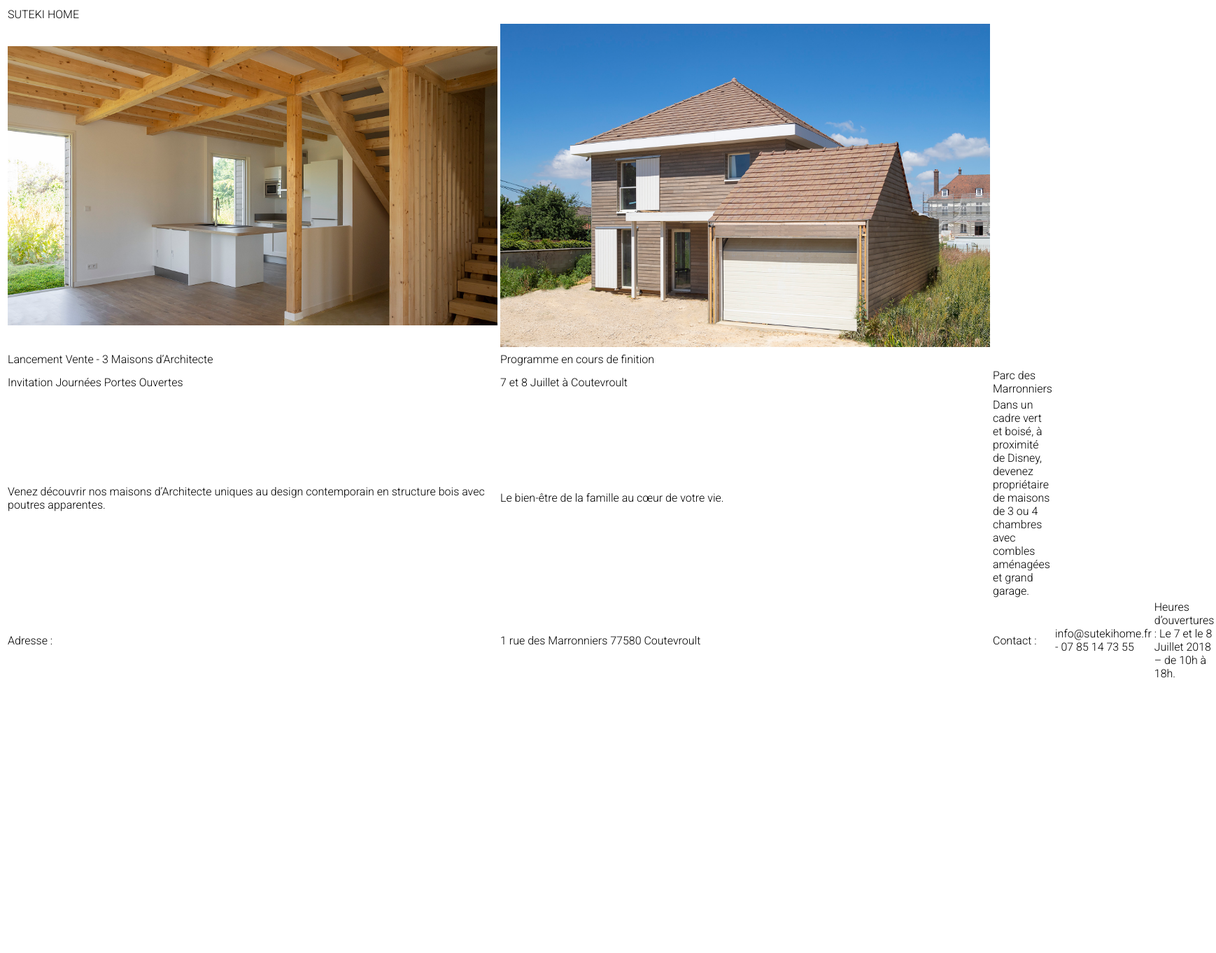
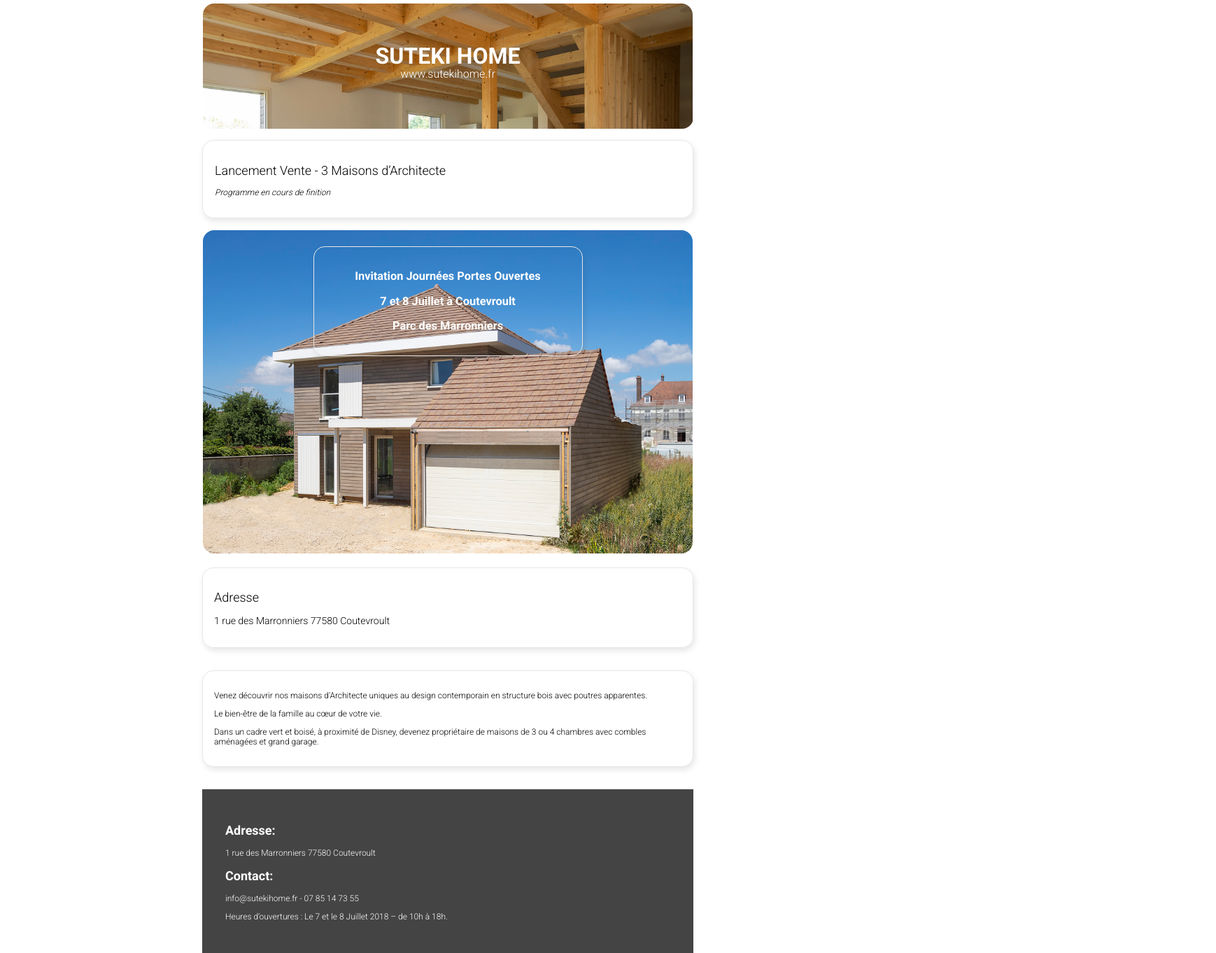
Before and after one commit to erwanriou/sutekinewletter1, a plain HTML site: page index.html in a window 1280 px wide. Shown: the whole page at 70% size, 1738 px wide, since content can reach past the window. Before the commit the page ends 983 px from the top, so only its background shows below. Drawn offline with Linux system fonts and the light colour scheme.

Commit message:
finishing normal styling

```diff
--- a/index.html
+++ b/index.html
@@ -3,49 +3,153 @@
   <head>
     <meta charset="utf-8">
     <meta name='viewport' content='width=device-width, initial-scale=1.0, maximum-scale=1.0' />
-    <title></title>
+    <title>OBJECT</title>
     <!-- Integration of CSS styles -->
     <link href="https://fonts.googleapis.com/css?family=Roboto:300,700" rel="stylesheet">
     <style type="text/css">
+      body {
+        margin: 0;
+        font-size: 12px;
+      }
       table {
+        position: relative;
         margin: 0 auto;
+        border-spacing: 0;
         width: 700px;
         font-family: 'Roboto', sans-serif;
+        text-align: center;
+      }
+      tr {
+        display: flex;
+        flex-direction: column;
+      }
+      .image {
+        border-radius: 1rem;
+        position: relative;
       }
       .image img {
+        border-radius: 1rem;
         max-width: 700px;
+      }
+      .title h1, .title p {
+        position: absolute;
+        z-index: 1000;
+        color: white;
+        width: 100%;
+        left: 0;
+      }
+      .title h1 {
+        top: 40px;
+        font-size: 2rem;
+      }
+      .title p {
+        font-size: 1rem;
+        top: 80px;
+      }
+      .imgtitle{
+        height: 180px;
+        overflow: hidden;
+      }
+      .subtitle {
+        border: 1px solid #e8e7e7;
+        margin: 1rem 0;
+        padding: 1rem;
+        box-shadow: 2px 4px 8px 0 rgba(0,0,0,.1);
+        border-radius: 1rem;
+      }
+      .subtitle h2 {
+        font-weight: 300;
+        margin-bottom: 0;
+        padding-bottom: 0;
+        text-align: left;
+      }
+      .subtitle p {
+        font-style: italic;
+        text-align: left;
+      }
+      .text {
+        position: absolute;
+        z-index: 1000;
+        width: 100%;
+        align-items: center;
+        top: 22rem;
+        font-size: 14px;
+      }
+      .text td {
+        width: 50%;
+        border: 1px solid #e8e7e7;
+        padding: 1rem;
+        color: white;
+        box-shadow: 2px 4px 8px 0 rgba(0,0,0,.1);
+        border-radius: 1rem;
+      }
+      .text p {
+        color: black;
+      }
+      .text2 td {
+        color: black;
+        margin: 1rem 0;
+        text-align: left;
+        border: 1px solid #e8e7e7;
+        padding: 1rem;
+        box-shadow: 2px 4px 8px 0 rgba(0,0,0,.1);
+        border-radius: 1rem;
+      }
+      .text2 h2, .text2 h3 {
+        font-weight: 300;
+      }
+      .contact{
+        margin-top: 1rem;
+        text-align: left;
+        background-color: #444444;
+        color: white;
+        padding: 2rem;
       }
     </style>
   </head>
   <body>
     <table id="newsletter">
       <tr class="section title">
-        <td>SUTEKI HOME</td>
+        <td><h1>SUTEKI HOME</h1></td>
+        <td><p>www.sutekihome.fr</p></td>
+      </tr>
+      <tr class="section image imgtitle">
+        <td><img src="./ressources/images/C1 (1).jpg" alt="image de la facade de la maison suketi"></td>
+      </tr>
+      <tr class="section subtitle">
+        <td><h2>Lancement Vente - 3 Maisons d’Architecte</h2></td>
+        <td><p>Programme en cours de finition</p></td>
+      </tr>
+      <tr class="section text">
+        <td>
+          <h3>Invitation Journées Portes Ouvertes</h3>
+          <h3>7 et 8 Juillet à Coutevroult</h3>
+          <h3>Parc des Marronniers</h3>
+        </td>
       </tr>
       <tr class="section image">
-        <td><img src="./ressources/images/C1 (1).jpg" alt="image de la facade de la maison suketi"></td>
-        <td><img src="./ressources/images/C1 (2).jpg" alt="image de la facade de la maison suketi"></td>
+        <td><img src="./ressources/images/C1 (2).jpg" alt="image de l'interieur de la maison suketi"></td>
       </tr>
-      <tr class="section text">
-        <td>Lancement Vente - 3 Maisons d’Architecte</td>
-        <td>Programme en cours de finition</td>
-      </tr>
-      <tr class="section subtitle">
-        <td>Invitation Journées Portes Ouvertes</td>
-        <td>7 et 8 Juillet à Coutevroult</td>
-        <td>Parc des Marronniers</td>
-      </tr>
-      <tr class="section text">
-        <td>Venez découvrir nos maisons d’Architecte uniques au design contemporain en structure bois avec poutres apparentes.</td>
-        <td>Le bien-être de la famille au cœur de votre vie.</td>
-        <td>Dans un cadre vert et boisé, à proximité de Disney, devenez propriétaire de maisons de 3 ou 4 chambres avec combles aménagées et grand garage.</td>
+      <tr class="section text2">
+        <td>
+          <h2>Adresse</h2>
+          <h3>1 rue des Marronniers 77580 Coutevroult</h3>
+        </td>
+
+        <td>
+          <p>Venez découvrir nos maisons d’Architecte uniques au design contemporain en structure bois avec poutres apparentes.</p>
+          <p>Le bien-être de la famille au cœur de votre vie.</p>
+          <p>Dans un cadre vert et boisé, à proximité de Disney, devenez propriétaire de maisons de 3 ou 4 chambres avec combles aménagées et grand garage.</p>
+        </td>
       </tr>
       <tr class="section contact">
-        <td>Adresse :</td>
-        <td>1 rue des Marronniers 77580 Coutevroult</td>
-        <td>Contact :</td>
-        <td>info@sutekihome.fr - 07 85 14 73 55</td>
-        <td>Heures d’ouvertures : Le 7 et le 8 Juillet 2018 – de 10h à 18h.</td>
+        <td>
+          <h2>Adresse: </h2>
+          <p>1 rue des Marronniers 77580 Coutevroult</p>
+          <h2>Contact:</h2>
+          <p>info@sutekihome.fr - 07 85 14 73 55</p>
+          <p>Heures d’ouvertures : Le 7 et le 8 Juillet 2018 – de 10h à 18h.</p>
+        </td>
       </tr>
     </table>
   </body>
```
